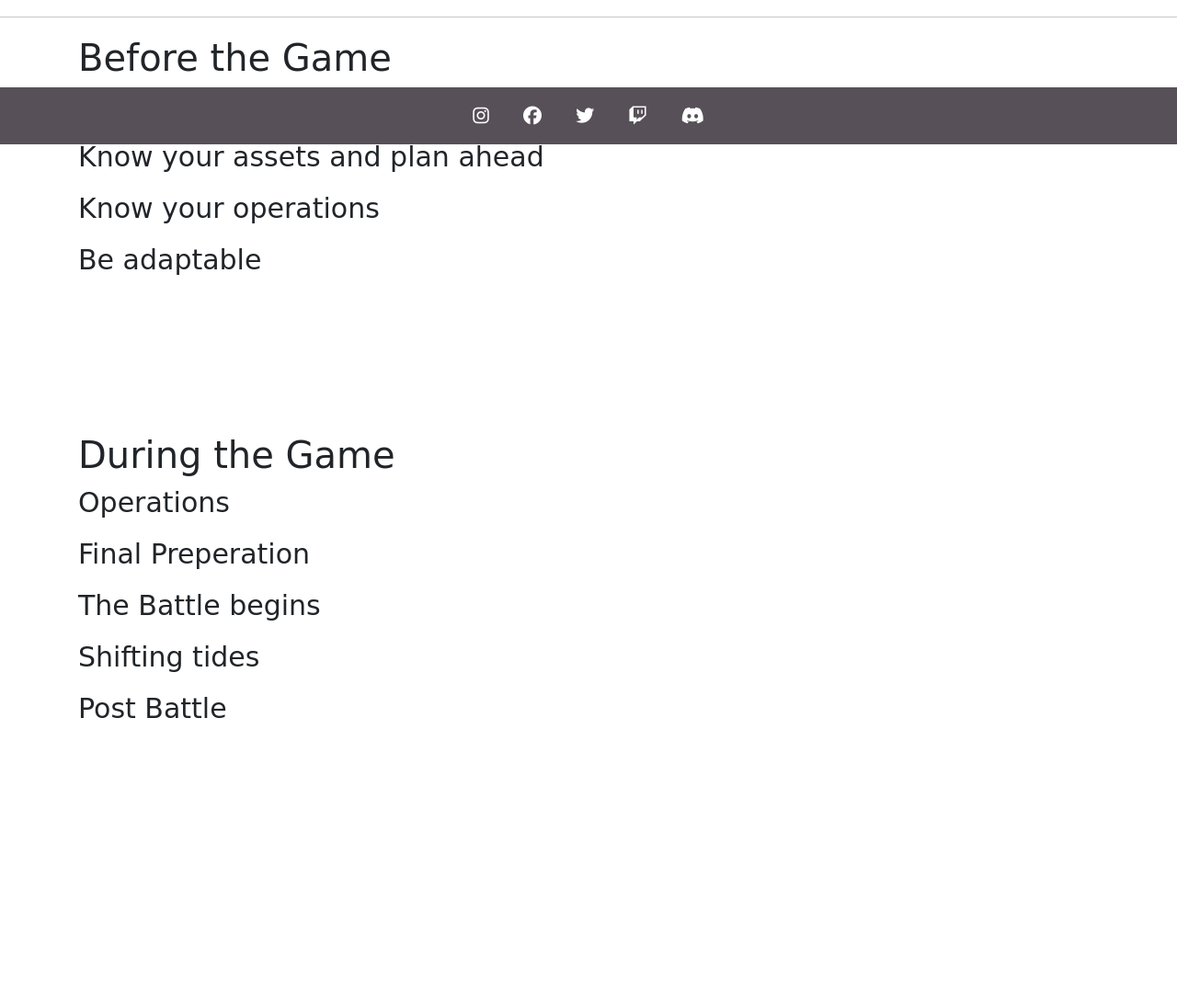
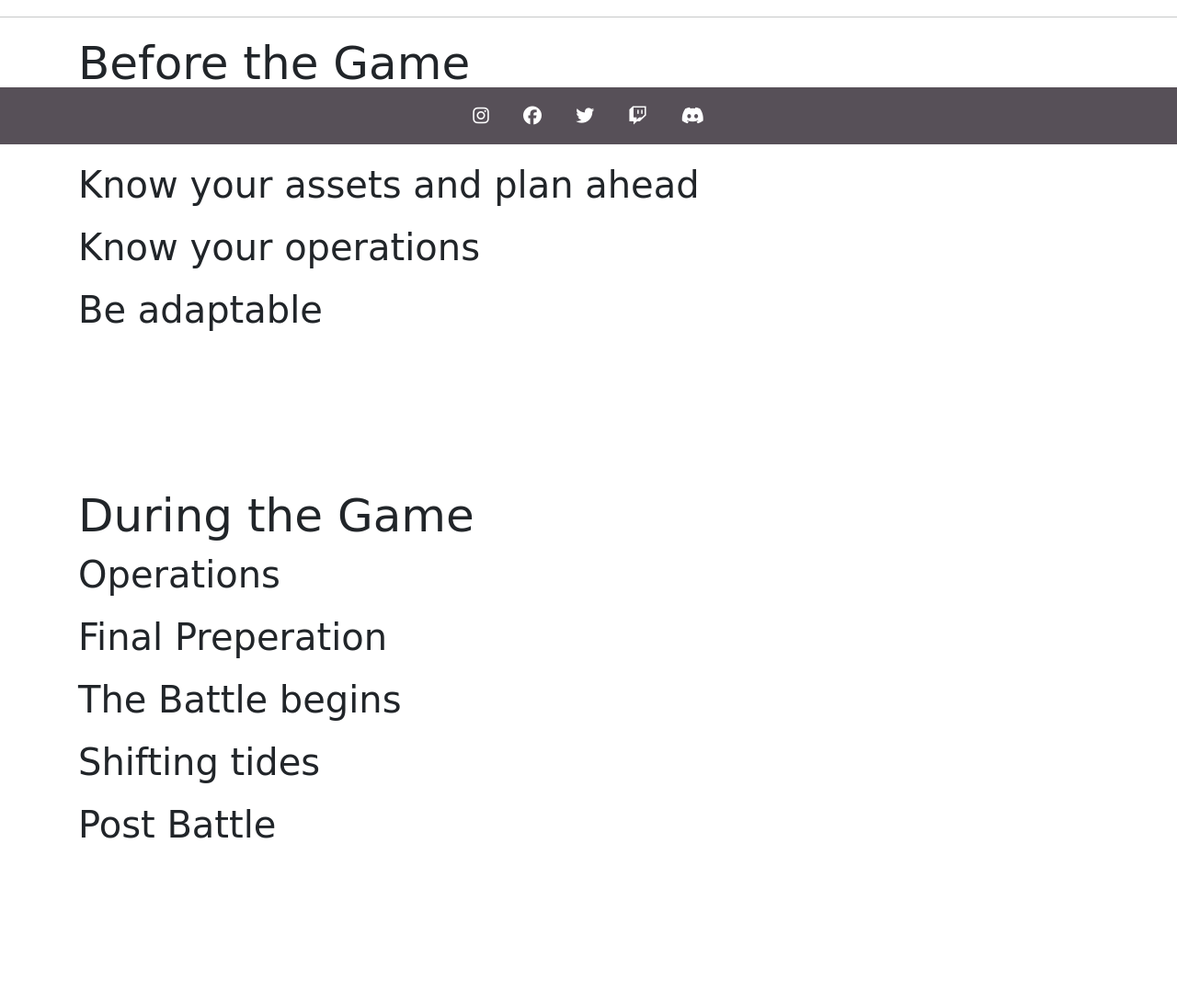
Before and after one commit to GeorgeOsborn97/DND_SIEGE, a Django app: page /howtoplayers in a window 1280 px wide. Shown: the part 643-1734 px from the top of the page at 92% size. Before the commit the page ends 1424 px from the top, so only its background shows below. Run offline with Django 3.2, Linux system fonts and the light colour scheme; some libraries are stand-ins or nearby versions; some web fonts are replaced.

Commit message:
add content

```diff
--- a/static/css/style.css
+++ b/static/css/style.css
@@ -8,6 +8,10 @@
   font-family: 'Charm', cursive;
 }
 
+.accordian-click:hover {
+  transform: scale(1.2);
+  color: red;
+}
 
 .howto{
     margin-bottom: 150px;
--- a/templates/howtoplayers.html
+++ b/templates/howtoplayers.html
@@ -29,7 +29,7 @@
     <div id="container" class="container howto">
         <div class="row justify-content-left">
             <div class="col-lg-9">
-                <h2 class="script-titles">Before the Game</h2>
+                <h1 class="script-titles">Before the Game</h1>
                 <article>
                     <div class="accordian accordion-flush">
                         <div class="accordian-item">
@@ -37,7 +37,7 @@
                                 <button class="accordion-button collapsed" type="button" data-bs-toggle="collapse"
                                     data-bs-target="#flush-collapseOne" aria-expanded="false"
                                     aria-controls="flush-collapseOne">
-                                    <h4 class="script-titles">Selecting Roles</h4>
+                                    <h2 class="script-titles accordian-click">Selecting Roles</h2>
                                 </button>
                             </h3>
                             <div id="flush-collapseOne" class="accordion-collapse collapse"
@@ -69,7 +69,7 @@
                                 <button class="accordion-button collapsed" type="button" data-bs-toggle="collapse"
                                     data-bs-target="#flush-collapsetwo" aria-expanded="false"
                                     aria-controls="flush-collapsetwo">
-                                    <h4 class="script-titles">Know your assets and plan ahead</h4>
+                                    <h2 class="script-titles accordian-click">Know your assets and plan ahead</h2>
                                 </button>
                             </h3>
                             <div id="flush-collapsetwo" class="accordion-collapse collapse"
@@ -93,7 +93,7 @@
                                 <button class="accordion-button collapsed" type="button" data-bs-toggle="collapse"
                                     data-bs-target="#flush-collapsethree" aria-expanded="false"
                                     aria-controls="flush-collapsethree">
-                                    <h4 class="script-titles">Know your operations</h4>
+                                    <h2 class="script-titles accordian-click">Know your operations</h2>
                                 </button>
                             </h3>
                             <div id="flush-collapsethree" class="accordion-collapse collapse"
@@ -121,7 +121,7 @@
                                 <button class="accordion-button collapsed" type="button" data-bs-toggle="collapse"
                                     data-bs-target="#flush-collapsefour" aria-expanded="false"
                                     aria-controls="flush-collapsefour">
-                                    <h4 class="script-titles">Be adaptable</h4>
+                                    <h2 class="script-titles accordian-click">Be adaptable</h2>
                                 </button>
                             </h3>
                             <div id="flush-collapsefour" class="accordion-collapse collapse"
@@ -141,7 +141,7 @@
     <div id="container" class="container howto">
         <div class="row justify-content-left">
             <div class="col-lg-9">
-                <h2 class="script-titles">During the Game</h2>
+                <h1 class="script-titles">During the Game</h1>
                 <article>
                     <div class="accordian accordion-flush">
                         <div class="accordian-item">
@@ -149,7 +149,7 @@
                                 <button class="accordion-button collapsed" type="button" data-bs-toggle="collapse"
                                     data-bs-target="#flush-collapseFive" aria-expanded="false"
                                     aria-controls="flush-collapseFive">
-                                    <h4 class="script-titles">Operations</h4>
+                                    <h2 class="script-titles accordian-click">Operations</h2>
                                 </button>
                             </h3>
                             <div id="flush-collapseFive" class="accordion-collapse collapse"
@@ -174,7 +174,7 @@
                                 <button class="accordion-button collapsed" type="button" data-bs-toggle="collapse"
                                     data-bs-target="#flush-collapseSix" aria-expanded="false"
                                     aria-controls="flush-collapseSix">
-                                    <h4 class="script-titles">Final Preperation</h4>
+                                    <h2 class="script-titles accordian-click">Final Preperation</h2>
                                 </button>
                             </h3>
                             <div id="flush-collapseSix" class="accordion-collapse collapse"
@@ -193,7 +193,7 @@
                                 <button class="accordion-button collapsed" type="button" data-bs-toggle="collapse"
                                     data-bs-target="#flush-collapseSeven" aria-expanded="false"
                                     aria-controls="flush-collapseSeven">
-                                    <h4 class="script-titles">The Battle begins</h4>
+                                    <h2 class="script-titles accordian-click">The Battle begins</h2>
                                 </button>
                             </h3>
                             <div id="flush-collapseSeven" class="accordion-collapse collapse"
@@ -226,7 +226,7 @@
                                 <button class="accordion-button collapsed" type="button" data-bs-toggle="collapse"
                                     data-bs-target="#flush-collapseEight" aria-expanded="false"
                                     aria-controls="flush-collapseEight">
-                                    <h4 class="script-titles">Shifting tides</h4>
+                                    <h2 class="script-titles accordian-click">Shifting tides</h2>
                                 </button>
                             </h3>
                             <div id="flush-collapseEight" class="accordion-collapse collapse"
@@ -248,7 +248,7 @@
                                 <button class="accordion-button collapsed" type="button" data-bs-toggle="collapse"
                                     data-bs-target="#flush-collapseNine" aria-expanded="false"
                                     aria-controls="flush-collapseNine">
-                                    <h4 class="script-titles">Post Battle</h4>
+                                    <h2 class="script-titles accordian-click">Post Battle</h2>
                                 </button>
                             </h3>
                             <div id="flush-collapseNine" class="accordion-collapse collapse"
--- a/templates/roles.html
+++ b/templates/roles.html
@@ -17,7 +17,7 @@
                     <a href="{% url 'moral' %}" class="nav-link"><img src="https://res.cloudinary.com/duijsqmts/image/upload/c_scale,w_200/v1678207208/moral-logo_ha36yp.png" alt=""></a>
                 </li>
                 <li class="nav-item col-lg-1">
-                    <a href="{% url 'howto' %}" class="nav-link"><img src="https://res.cloudinary.com/duijsqmts/image/upload/c_scale,w_200/v1678207256/how-to-play-logo_h9dnol.png" alt=""></a>
+                    <a href="{% url 'howtoplayers' %}" class="nav-link"><img src="https://res.cloudinary.com/duijsqmts/image/upload/c_scale,w_200/v1678207256/how-to-play-logo_h9dnol.png" alt=""></a>
                 </li>
             </ul>
         </div>
```
Also changed, not shown: templates/supplies.html (+110 -38 lines), siege_manager/models.py (line endings or trailing spaces).
